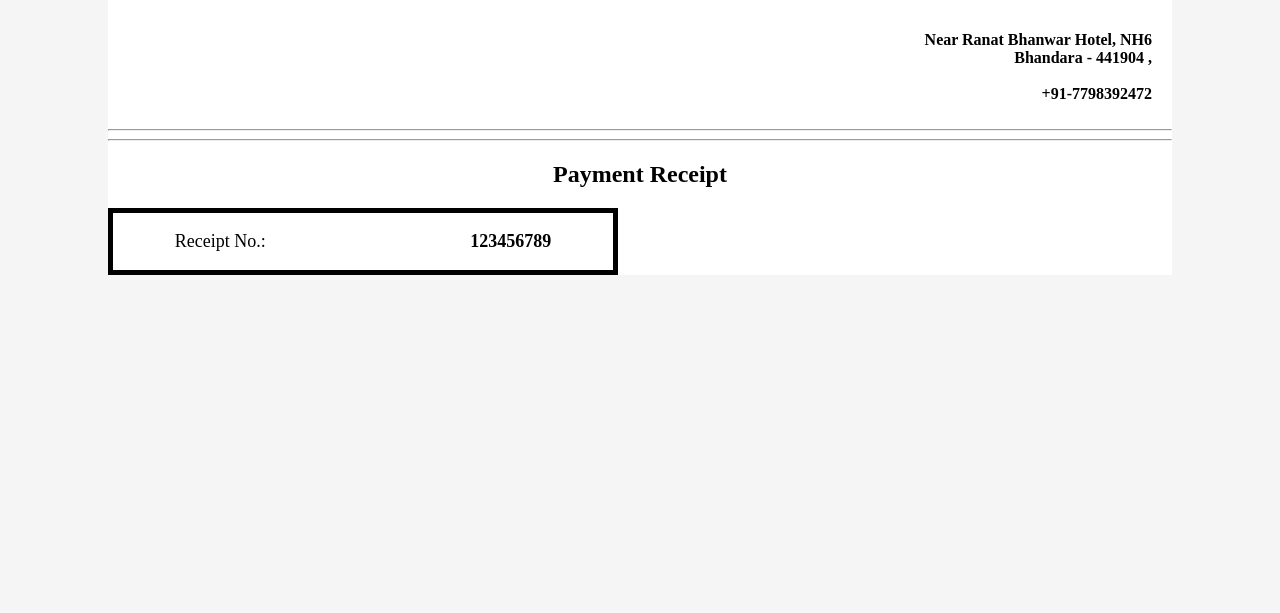
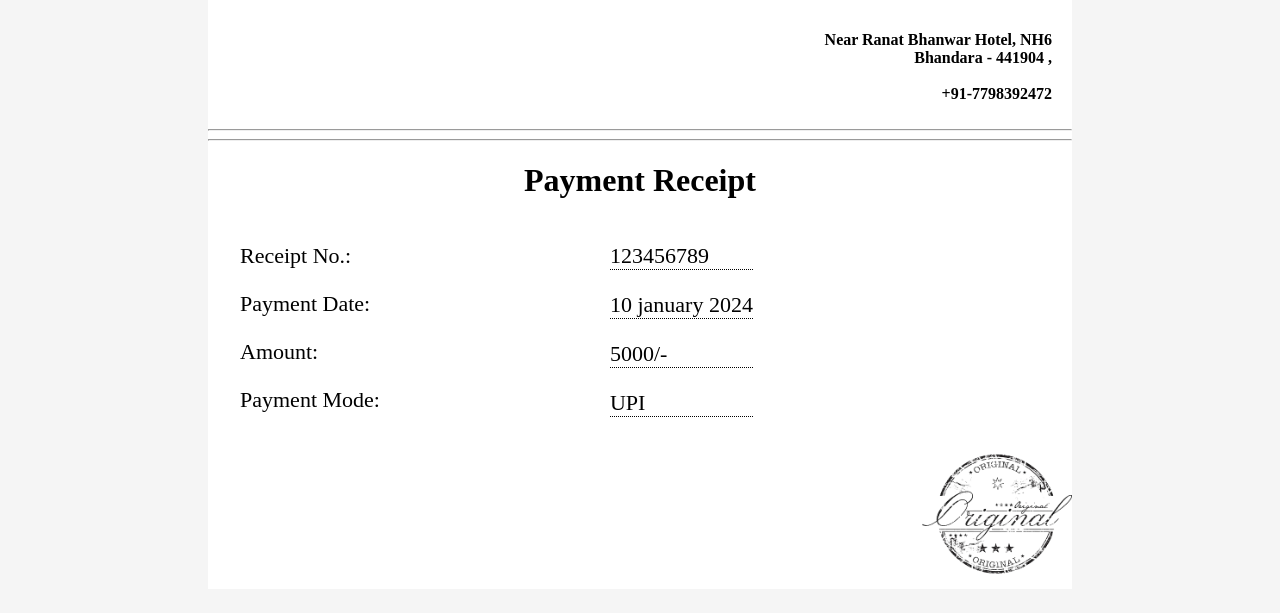
Before and after one commit to achaltelmasre/receipt-design, a plain HTML site: page index.html in a window 1280 px wide. Shown: the part 169-782 px from the top of the page. Drawn offline with Linux system fonts and the light colour scheme.

Commit message:
added receipt contain

```diff
--- a/index.html
+++ b/index.html
@@ -22,11 +22,30 @@
     </div>
     <hr><hr>
 
-    <h2 class="text">Payment Receipt</h2>
+    <h1 class="text">Payment Receipt</h1>
 
      <div class="text-division">
-        <p>Receipt No.:  <span class="receipt-no">123456789</span></p>
+
+        <div class="div1">
+            <p>Receipt No.:</p>
+            <p>Payment Date: </p>
+            <p>Amount: </p>
+            <p>Payment Mode:</p>
+        </div>
+
+        <div style="margin-left:230px ;">
+            <p style="border-bottom: 1px dotted black;">123456789</p>
+            <p style="border-bottom: 1px dotted black;">10 january 2024</p>
+            <p style="border-bottom: 1px dotted black;">5000/-</p>
+            <p style="border-bottom: 1px dotted black;">UPI</p>
+
+        </div>
      </div>
+
+     <div style="display: flex;justify-content: end;">
+        <img src="./stamp.png"  class="stamp"/>
+     </div>
+
 
 </div>
 
--- a/style.css
+++ b/style.css
@@ -3,7 +3,7 @@ body{
 }
 .main-container{
     background-color: white;
-    margin: 50px 100px;
+    margin: 50px 200px;
 }
 .logo-container{
     text-align: center;
@@ -33,12 +33,22 @@ body{
     margin-left: 200px;
 }
 p{
-    font-size: 18px;
+    font-size: 22px;
 }
 
 .text-division{
-    border: 5px solid black;
-    width: 500px;
+    width: 800px;
     display: flex;
-    justify-content: center;
+    flex-direction:row ;
+
+    margin: 0 auto;
+
 }
+.stamp{
+    height: 150px;
+    display: flex;
+
+
+
+
+}
```
Also changed, not shown: stamp.png (added).
